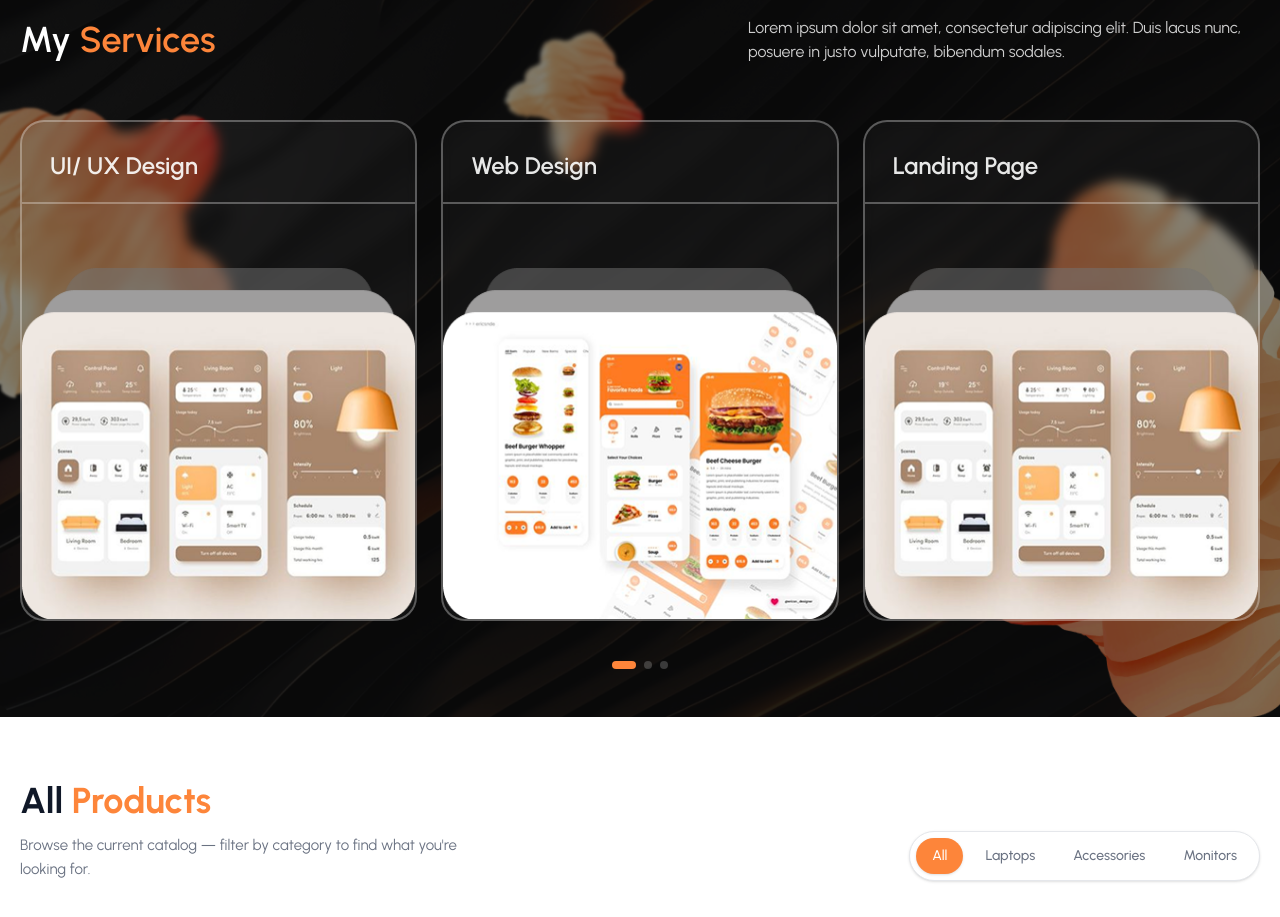
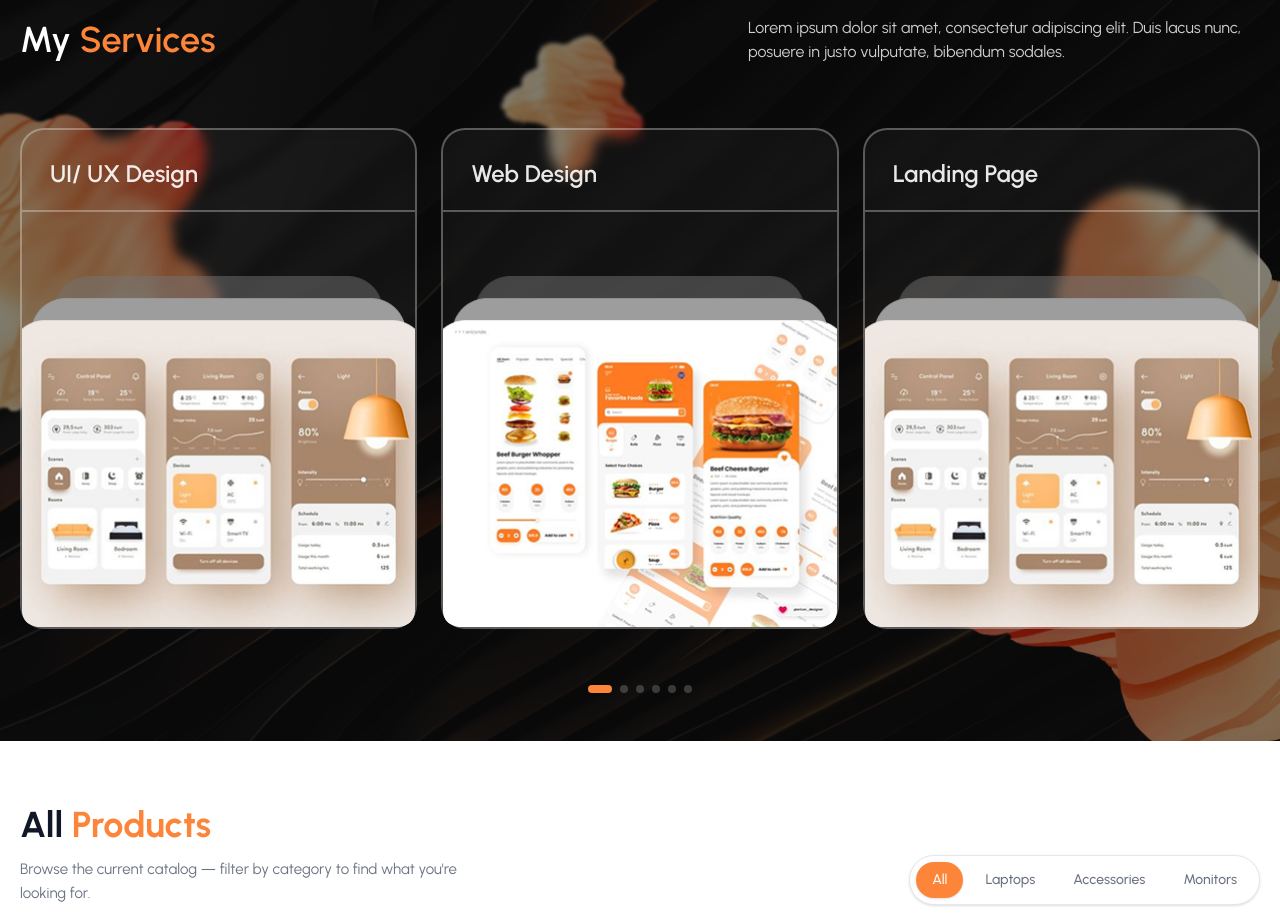
Before and after one commit to towfiq-islam/assessment-pillar-1, a Next.js app: page / in a window 1280 px wide. Shown: the part 880-1797 px from the top of the page. Built offline with nearby package versions, Linux system fonts and the light colour scheme.

Commit message:
feat: implemented swiper.js for services section

```diff
--- a/components/home/Services.tsx
+++ b/components/home/Services.tsx
@@ -1,35 +1,43 @@
 "use client";
-import { useState } from "react";
 import Image, { StaticImageData } from "next/image";
 import { motion } from "framer-motion";
+import { Swiper, SwiperSlide } from "swiper/react";
+import { Pagination } from "swiper/modules";
+import "swiper/css";
+import "swiper/css/pagination";
+
 import serviceBg from "@/assets/Services.png";
-import { EASE, fadeUp, staggerContainer } from "@/components/common/animations";
+import { EASE, staggerContainer } from "@/components/common/animations";
 import uiMockup from "@/assets/contain.png";
 import webMockup from "@/assets/web_design.png";
 import landingMockup from "@/assets/landing_page.png";
+
 type Service = {
   title: string;
   mockupImg: StaticImageData;
 };
 
 const services: Service[] = [
-  {
-    title: "UI/ UX Design",
-    mockupImg: uiMockup,
-  },
-  {
-    title: "Web Design",
-    mockupImg: webMockup,
-  },
-  {
-    title: "Landing Page",
-    mockupImg: landingMockup,
-  },
+  { title: "UI/ UX Design", mockupImg: uiMockup },
+  { title: "Web Design", mockupImg: webMockup },
+  { title: "Landing Page", mockupImg: landingMockup },
+  { title: "Brand Identity", mockupImg: uiMockup },
+  { title: "App Design", mockupImg: webMockup },
+  { title: "Motion Graphics", mockupImg: landingMockup },
+  { title: "Product Design", mockupImg: uiMockup },
+  { title: "Illustration", mockupImg: webMockup },
 ];
 
+const lightFadeUp = {
+  hidden: { opacity: 0, y: 14 },
+  show: {
+    opacity: 1,
+    y: 0,
+    transition: { duration: 0.4, ease: EASE },
+  },
+};
+
 export default function Services() {
-  const [active, setActive] = useState(0);
-
   return (
     <section className="relative -mt-7 md:-mt-10 overflow-hidden rounded-t-2xl md:rounded-t-[50px] bg-secondary-black text-white pb-9 xl:pb-12 pt-8 md:pt-10 lg:pt-14 xl:pt-24">
       {/* Background Image */}
@@ -63,55 +71,64 @@ export default function Services() {
           initial="hidden"
           whileInView="show"
           viewport={{ once: true, margin: "-80px" }}
-          variants={staggerContainer(0.12)}
-          className="grid gap-4 lg:gap-6 md:grid-cols-3"
+          variants={staggerContainer(0.1)}
+          className="min-h-[420px] md:min-h-[440px] xl:min-h-[480px] overflow-hidden"
         >
-          {services.map(service => (
-            <ServiceCard key={service.title} service={service} />
-          ))}
+          <Swiper
+            modules={[Pagination]}
+            spaceBetween={24}
+            slidesPerView={1}
+            loop={false}
+            speed={600}
+            pagination={{
+              el: ".services-pagination",
+              clickable: true,
+              bulletClass: "service-dot",
+              bulletActiveClass: "service-dot-active",
+            }}
+            breakpoints={{
+              640: { slidesPerView: 1.3, spaceBetween: 20 },
+              768: { slidesPerView: 2, spaceBetween: 20 },
+              1024: { slidesPerView: 3, spaceBetween: 24 },
+            }}
+            className="!overflow-hidden !pb-2"
+          >
+            {services.map((service, i) => (
+              <SwiperSlide key={service.title} className="h-auto py-2">
+                <ServiceCard service={service} index={i} />
+              </SwiperSlide>
+            ))}
+          </Swiper>
         </motion.div>
 
-        {/* Pagination dots */}
-        <div className="mt-6 md:mt-8 xl:mt-10 flex justify-center gap-2">
-          {services.map((_, i) => (
-            <motion.button
-              key={i}
-              type="button"
-              aria-label={`Show service ${i + 1}`}
-              onClick={() => setActive(i)}
-              layout
-              transition={{ layout: { duration: 0.35, ease: EASE } }}
-              className={`h-2 rounded-full ${
-                active === i ? "w-6 bg-primary-orange" : "w-2 bg-white/20"
-              }`}
-            />
-          ))}
-        </div>
+        <div className="services-pagination mt-6 md:mt-8 xl:mt-10 flex flex-wrap justify-center gap-2 [&_.service-dot]:h-2 [&_.service-dot]:w-2 [&_.service-dot]:rounded-full [&_.service-dot]:bg-white/20 [&_.service-dot]:cursor-pointer [&_.service-dot]:transition-all [&_.service-dot]:duration-300 [&_.service-dot]:ease-out hover:[&_.service-dot]:bg-white/40 [&_.service-dot-active]:w-6 [&_.service-dot-active]:bg-primary-orange" />
       </div>
     </section>
   );
 }
 
-function ServiceCard({ service }: { service: Service }) {
+function ServiceCard({ service, index }: { service: Service; index: number }) {
   return (
     <motion.div
-      variants={fadeUp}
+      variants={lightFadeUp}
+      initial="hidden"
+      animate="show"
+      transition={{ delay: index * 0.06 }}
       whileHover={{ y: -8 }}
-      transition={{ type: "spring", stiffness: 300, damping: 24 }}
-      className="relative overflow-hidden"
+      className="relative h-full"
     >
-      <div
-        className={`rounded-2xl md:rounded-3xl rounded-b-[40px] bg-white/4 backdrop-blur-[6px] border-2 border-white/30 card`}
-      >
+      <div className="h-full rounded-2xl md:rounded-3xl rounded-b-[40px] bg-white/4 backdrop-blur-[6px] border-2 border-white/30 card">
         <h3 className="text-lg lg:text-xl xl:text-2xl text-white/90 font-semibold rounded-t-3xl p-4 xl:p-7 xl:pb-5 mb-7 lg:mb-10 xl:mb-16 border-b-2 border-white/30">
           {service.title}
         </h3>
 
-        <figure className="relative overflow-hidden rounded-2xl">
+        <figure className="relative w-full h-[230px] lg:h-[280px] xl:h-[351px] overflow-hidden rounded-2xl">
           <Image
-            src={service?.mockupImg}
-            alt={service?.title}
-            className="h-[230px] lg:h-[280px] xl:h-[351px]"
+            src={service.mockupImg}
+            alt={service.title}
+            fill
+            className="object-cover"
+            sizes="(max-width: 768px) 100vw, (max-width: 1024px) 50vw, 33vw"
           />
         </figure>
       </div>
--- a/package.json
+++ b/package.json
@@ -14,7 +14,8 @@
     "react": "19.2.8",
     "react-dom": "19.2.8",
     "react-hook-form": "^7.85.0",
-    "react-icons": "^5.7.0"
+    "react-icons": "^5.7.0",
+    "swiper": "^14.1.0"
   },
   "devDependencies": {
     "@tailwindcss/postcss": "^4",
```
Also changed, not shown: 1 other file (tests, documents, lock files or other folders).
